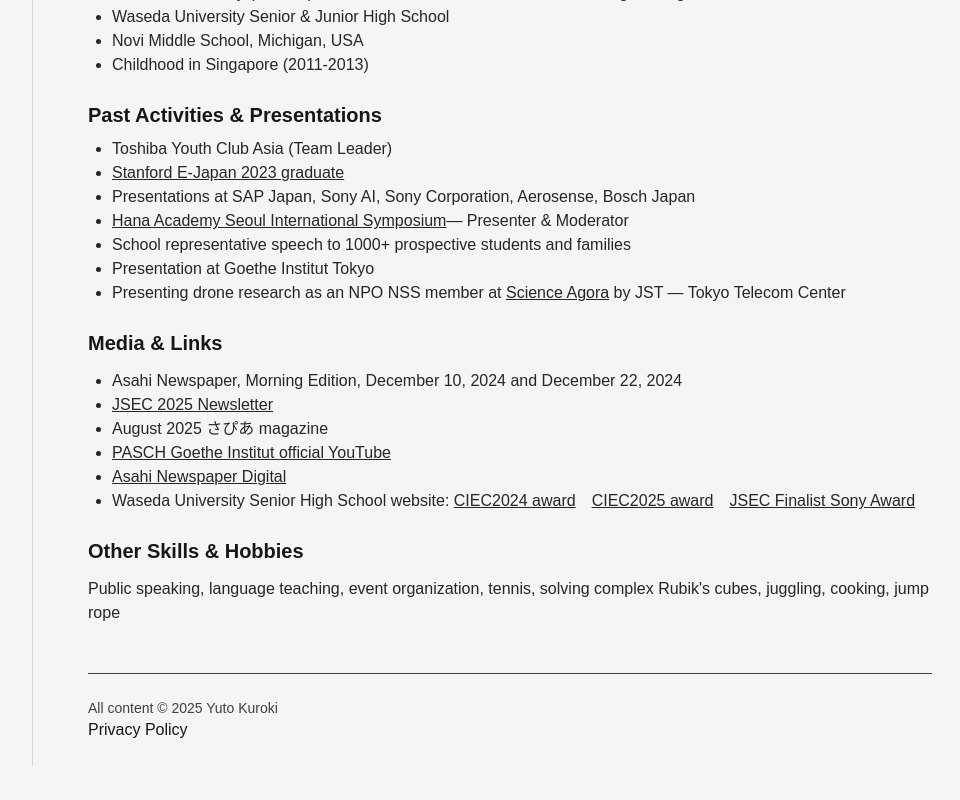
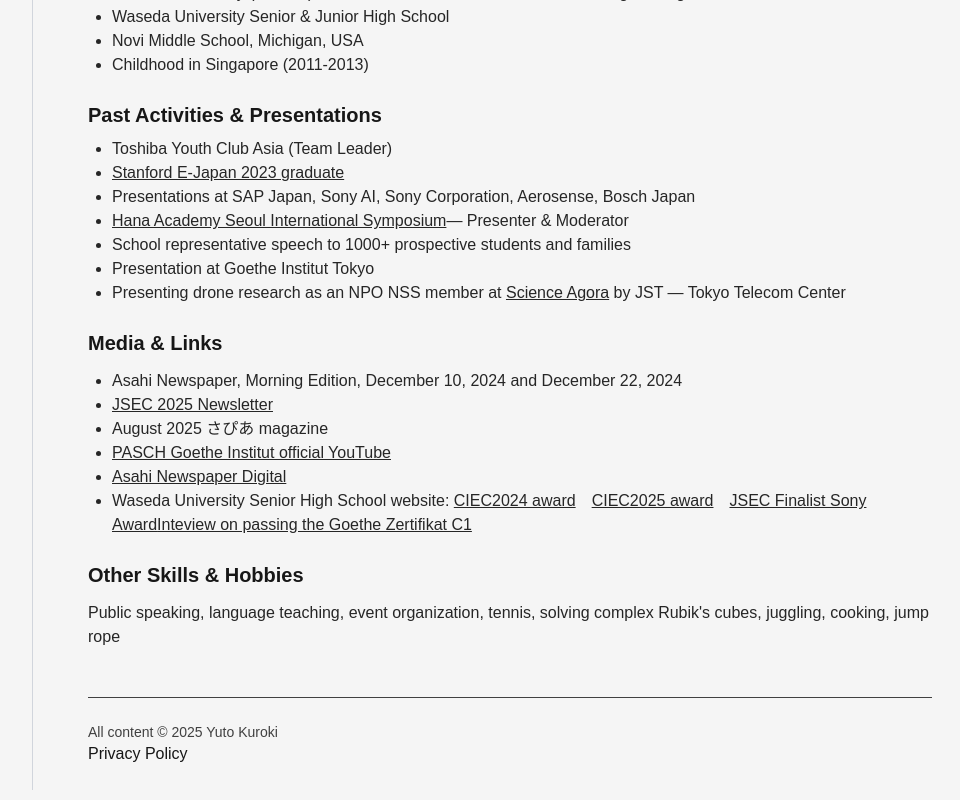
Before and after one commit to dronerd/yutokuroki-introduction-v1, a Next.js app: page / in a window 1280 px wide. Shown: the part 1795-2595 px from the top of the page, without its empty margins (300-1260 px from the left). Built offline with nearby package versions, Linux system fonts and the light colour scheme.

Commit message:
added the page for passing the goehe zertifikat C1

```diff
--- a/app/ja/page.tsx
+++ b/app/ja/page.tsx
@@ -375,6 +375,9 @@ export default function HomePageJa() {
                   <a href="https://www.waseda.jp/school/shs/news/2024/12/27/9173/" target="_blank" rel="noopener noreferrer" className="underline">
                     JSEC最終審査ソニー賞
                   </a>
+                  <a href="https://www.waseda.jp/school/shs/news/2025/10/01/10001/" target="_blank" rel="noopener noreferrer" className="underline">
+                    Goethe Zertifikat C1 合格インタビュー
+                  </a>
                 </li>
               </ul>
 
--- a/app/page.tsx
+++ b/app/page.tsx
@@ -413,6 +413,9 @@ export default function HomePageEn() {
                   <a href="https://www.waseda.jp/school/shs/news/2024/12/27/9173/" target="_blank" rel="noopener noreferrer" className="underline">
                     JSEC Finalist Sony Award
                   </a>
+                  <a href="https://www.waseda.jp/school/shs/news/2025/10/01/10001/" target="_blank" rel="noopener noreferrer" className="underline">
+                    Inteview on passing the Goethe Zertifikat C1
+                  </a>
                 </li>
               </ul>
               <h2 className="mt-6 text-xl font-medium">
```
